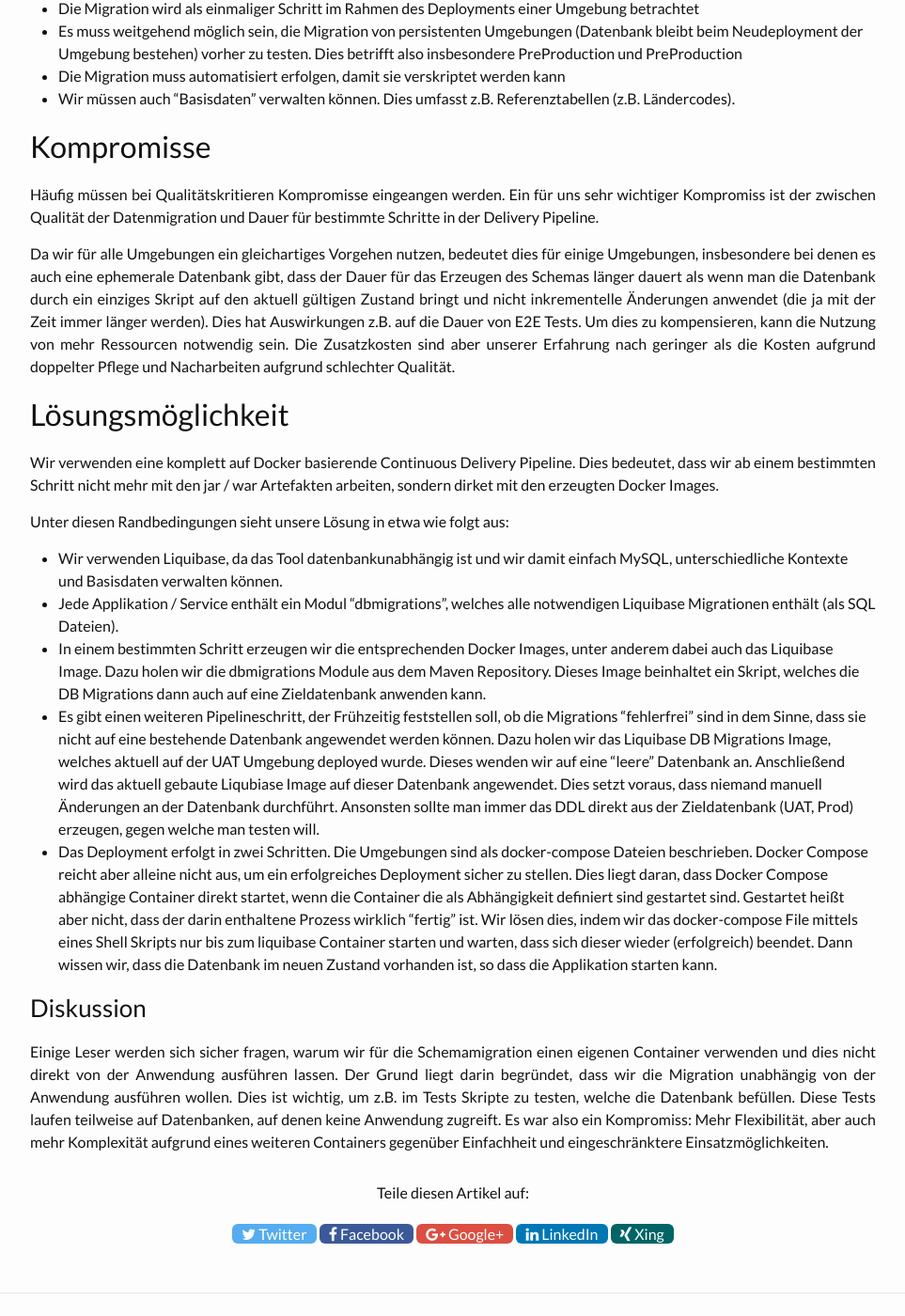
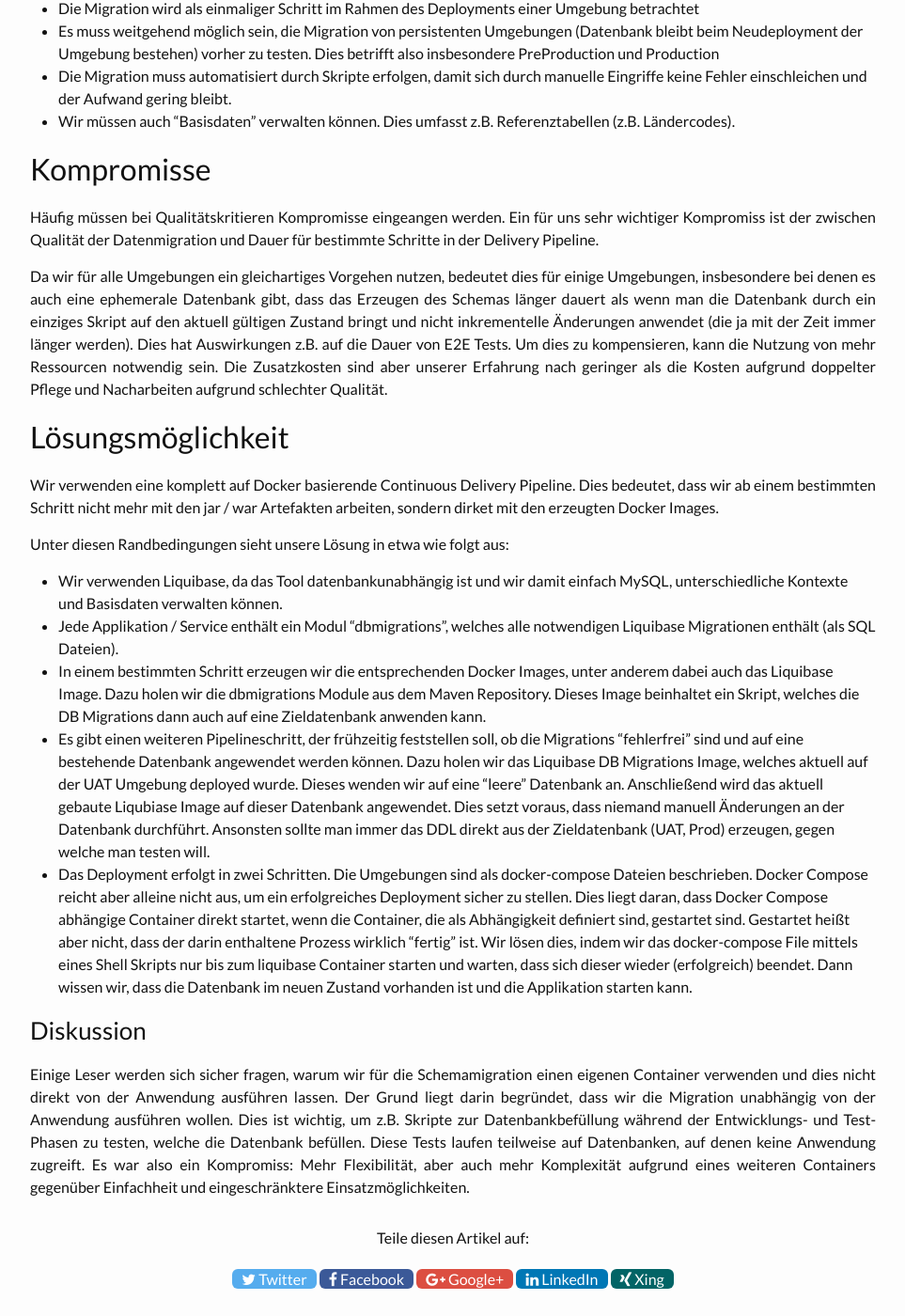
Before and after one commit to opitzconsulting/opitzconsulting.github.io, a Jekyll site: the page built from _posts/2016-08-27-continuous-delivery-databases.md, in a window 1280 px wide and 1400 px high, scrolled down 716 px. Shown: the whole window at 94% size, without its empty margins (158-1121 px from the left). Built offline with Jekyll 4.4.1, drawn with Linux system fonts in a browser that asks for light colours; nearby versions of some CDN libraries; comment, search, counter and statistics services are not loaded.

Commit message:
Hendriks Anmerkungen eingearbeitet

```diff
--- a/_posts/2016-08-27-continuous-delivery-databases.md
+++ b/_posts/2016-08-27-continuous-delivery-databases.md
@@ -25,15 +25,15 @@ Hier einige Anforderungen und Randbedingungen, die für uns wichtig waren, als w
 
 * Es werden die gleichen Mechanismen für alle Umgebungen (Entwicklung, Test, User Acceptance Test, Capacity Test, Pre-Production, Production) verwendet, um möglichst häufig die Migration zu testen, Inkonsistenzen durch unterschiedliches Vorgehen und Mehraufwand durch doppelte Pflege zu vermeiden.
 * Die Migration wird als einmaliger Schritt im Rahmen des Deployments einer Umgebung betrachtet
-* Es muss weitgehend möglich sein, die Migration von persistenten Umgebungen (Datenbank bleibt beim Neudeployment der Umgebung bestehen) vorher zu testen. Dies betrifft also insbesondere PreProduction und PreProduction
-* Die Migration muss automatisiert erfolgen, damit sie verskriptet werden kann
+* Es muss weitgehend möglich sein, die Migration von persistenten Umgebungen (Datenbank bleibt beim Neudeployment der Umgebung bestehen) vorher zu testen. Dies betrifft also insbesondere PreProduction und Production
+* Die Migration muss automatisiert durch Skripte erfolgen, damit sich durch manuelle Eingriffe keine Fehler einschleichen und der Aufwand gering bleibt.
 * Wir müssen auch "Basisdaten" verwalten können. Dies umfasst z.B. Referenztabellen (z.B. Ländercodes).
 
 ## Kompromisse
 
 Häufig müssen bei Qualitätskritieren Kompromisse eingeangen werden. Ein für uns sehr wichtiger Kompromiss ist der zwischen Qualität der Datenmigration und Dauer für bestimmte Schritte in der Delivery Pipeline.
 
-Da wir für alle Umgebungen ein gleichartiges Vorgehen nutzen, bedeutet dies für einige Umgebungen, insbesondere bei denen es auch eine ephemerale Datenbank gibt, dass der Dauer für das Erzeugen des Schemas länger dauert als wenn man die Datenbank durch ein einziges Skript auf den aktuell gültigen Zustand bringt und nicht inkrementelle Änderungen anwendet (die ja mit der Zeit immer länger werden).
+Da wir für alle Umgebungen ein gleichartiges Vorgehen nutzen, bedeutet dies für einige Umgebungen, insbesondere bei denen es auch eine ephemerale Datenbank gibt, dass das Erzeugen des Schemas länger dauert als wenn man die Datenbank durch ein einziges Skript auf den aktuell gültigen Zustand bringt und nicht inkrementelle Änderungen anwendet (die ja mit der Zeit immer länger werden).
 Dies hat Auswirkungen z.B. auf die Dauer von E2E Tests. Um dies zu kompensieren, kann die Nutzung von mehr Ressourcen notwendig sein. Die Zusatzkosten sind aber unserer Erfahrung nach geringer als die Kosten aufgrund doppelter Pflege und
 Nacharbeiten aufgrund schlechter Qualität.
 
@@ -47,11 +47,11 @@ Unter diesen Randbedingungen sieht unsere Lösung in etwa wie folgt aus:
 * Wir verwenden Liquibase, da das Tool datenbankunabhängig ist und wir damit einfach MySQL, unterschiedliche Kontexte und Basisdaten verwalten können.
 * Jede Applikation / Service enthält ein Modul "dbmigrations", welches alle notwendigen Liquibase Migrationen enthält (als SQL Dateien).
 * In einem bestimmten Schritt erzeugen wir die entsprechenden Docker Images, unter anderem dabei auch das Liquibase Image. Dazu holen wir die dbmigrations Module aus dem Maven Repository. Dieses Image beinhaltet ein Skript, welches die DB Migrations dann auch auf eine Zieldatenbank anwenden kann.
-* Es gibt einen weiteren Pipelineschritt, der Frühzeitig feststellen soll, ob die Migrations "fehlerfrei" sind in dem Sinne, dass sie nicht auf eine bestehende Datenbank angewendet werden können. Dazu holen wir das Liquibase DB Migrations Image, welches aktuell auf der UAT Umgebung deployed wurde. Dieses wenden wir auf eine "leere" Datenbank an. Anschließend wird das aktuell gebaute Liqubiase Image auf dieser Datenbank angewendet. Dies setzt voraus, dass niemand manuell Änderungen an der Datenbank durchführt. Ansonsten sollte man immer das DDL direkt aus der Zieldatenbank (UAT, Prod) erzeugen, gegen welche man testen will.
-* Das Deployment erfolgt in zwei Schritten. Die Umgebungen sind als docker-compose Dateien beschrieben. Docker Compose reicht aber alleine nicht aus, um ein erfolgreiches Deployment sicher zu stellen. Dies liegt daran, dass Docker Compose abhängige Container direkt startet, wenn die Container die als Abhängigkeit definiert sind gestartet sind. Gestartet heißt aber nicht, dass der darin enthaltene Prozess wirklich "fertig" ist. Wir lösen dies, indem wir das docker-compose File mittels eines Shell Skripts nur bis zum liquibase Container starten und warten, dass sich dieser wieder (erfolgreich) beendet. Dann wissen wir, dass die Datenbank im neuen Zustand vorhanden ist, so dass die Applikation starten kann.
+* Es gibt einen weiteren Pipelineschritt, der frühzeitig feststellen soll, ob die Migrations "fehlerfrei" sind und auf eine bestehende Datenbank angewendet werden können. Dazu holen wir das Liquibase DB Migrations Image, welches aktuell auf der UAT Umgebung deployed wurde. Dieses wenden wir auf eine "leere" Datenbank an. Anschließend wird das aktuell gebaute Liqubiase Image auf dieser Datenbank angewendet. Dies setzt voraus, dass niemand manuell Änderungen an der Datenbank durchführt. Ansonsten sollte man immer das DDL direkt aus der Zieldatenbank (UAT, Prod) erzeugen, gegen welche man testen will.
+* Das Deployment erfolgt in zwei Schritten. Die Umgebungen sind als docker-compose Dateien beschrieben. Docker Compose reicht aber alleine nicht aus, um ein erfolgreiches Deployment sicher zu stellen. Dies liegt daran, dass Docker Compose abhängige Container direkt startet, wenn die Container, die als Abhängigkeit definiert sind, gestartet sind. Gestartet heißt aber nicht, dass der darin enthaltene Prozess wirklich "fertig" ist. Wir lösen dies, indem wir das docker-compose File mittels eines Shell Skripts nur bis zum liquibase Container starten und warten, dass sich dieser wieder (erfolgreich) beendet. Dann wissen wir, dass die Datenbank im neuen Zustand vorhanden ist und die Applikation starten kann.
 
 ### Diskussion
 Einige Leser werden sich sicher fragen, warum wir für die Schemamigration einen eigenen Container verwenden und dies nicht direkt von der Anwendung ausführen lassen.
 Der Grund liegt darin begründet, dass wir die Migration unabhängig von der Anwendung ausführen wollen.
-Dies ist wichtig, um z.B. im Tests Skripte zu testen, welche die Datenbank befüllen. Diese Tests laufen teilweise auf Datenbanken, auf denen keine Anwendung zugreift.
+Dies ist wichtig, um z.B. Skripte zur Datenbankbefüllung während der Entwicklungs- und Test-Phasen zu testen, welche die Datenbank befüllen. Diese Tests laufen teilweise auf Datenbanken, auf denen keine Anwendung zugreift.
 Es war also ein Kompromiss: Mehr Flexibilität, aber auch mehr Komplexität aufgrund eines weiteren Containers gegenüber Einfachheit und eingeschränktere Einsatzmöglichkeiten.
```
